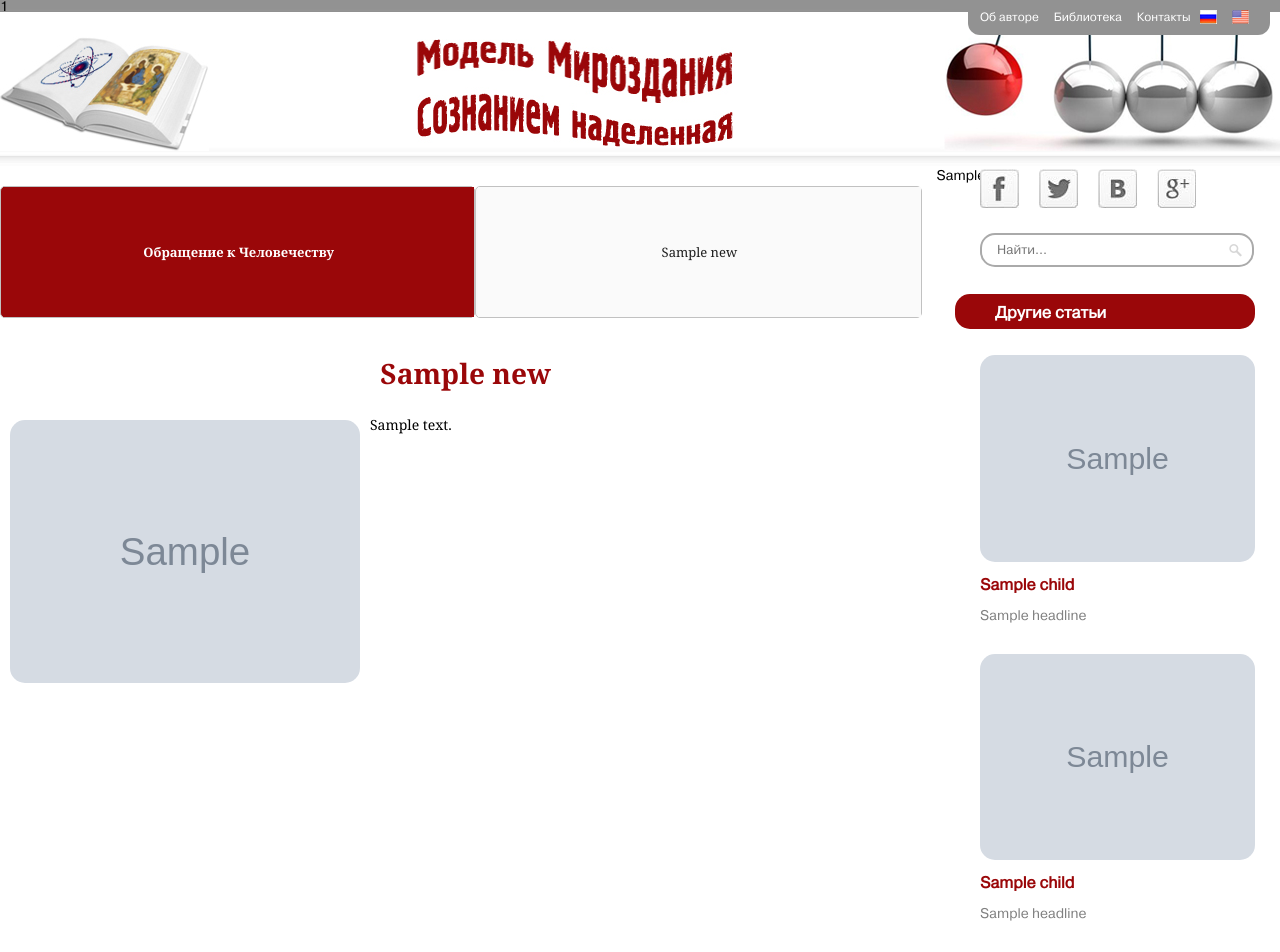
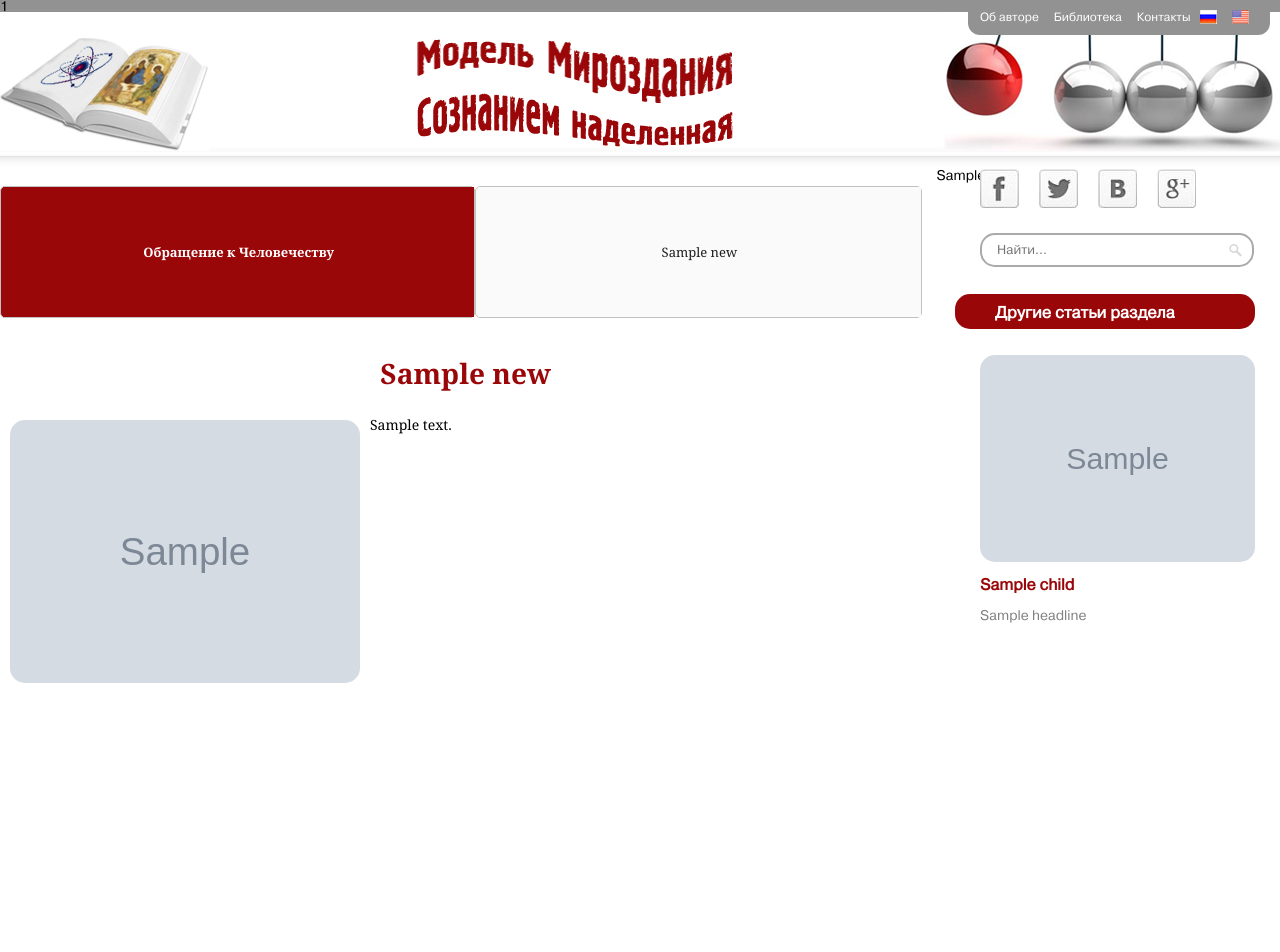
Before and after one commit to Noel218/universe, a Django app: template templates/main/news_detail.html in a window 1280 px wide. After the commit the page ends 683 px from the top, so only its background shows below. Run offline with Django 3.2, Linux system fonts and the light colour scheme; the template is opened without the code that fills it: most values are stand-ins (such as "Sample title", 1, 10 or a date in 2020); grey boxes marked "Sample" are stand-in pictures; parts of the project's set-up code (start-up, migrations or seed data) failed here and were passed over.

Commit message:
new_right_navigation

```diff
--- a/templates/base.html
+++ b/templates/base.html
@@ -58,8 +58,8 @@
             </div>
         </form>
         </div>
+        {% block other_news %}
         <h3>Другие статьи</h3>
-        {% block other_news %}
         <ul>
         {% for news in root_news %}
             <li>
--- a/templates/main/news_detail.html
+++ b/templates/main/news_detail.html
@@ -9,13 +9,13 @@
 <h2>{{ news.name }}</h2>
     {% if child.main_image %}
         <img src="{{ child.main_image.url }}">
-    {% else %}
-        <img src="{{ MEDIA_URL }}img/universe.jpg">
     {% endif %}
     {{ news.content|safe }}
 {% endblock %}
 
 {% block other_news %}
+    <h3>Другие статьи раздела</h3>
+    {% if news.level == 0 %}
     <ul>
     {% for child in news.get_children %}
             <li>
@@ -29,7 +29,10 @@
                 <p>{{ child.headline }}</p></a>
             </li>
     {% endfor %}
-    {% for child in parent.get_children %}
+    </ul>
+    {% else %}
+    <ul>
+    {% for child in news.get_siblings %}
             <li>
                 <a href="{{ child.get_absolute_url }}">
                 {% if child.main_image %}
@@ -42,4 +45,5 @@
             </li>
     {% endfor %}
     </ul>
+    {% endif %}
 {% endblock %}
```
